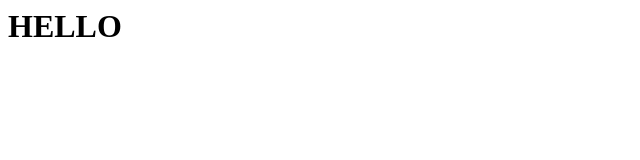
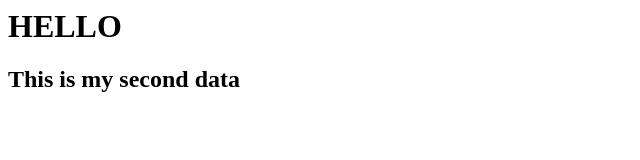
Before and after one commit to ratedcmk/datewithgit-sample, a plain HTML site: page index.html in a window 1280 px wide. Shown: the whole page, without its empty margins (0-640 px from the left). Drawn offline with Linux system fonts and the light colour scheme.

Commit message:
added second line

```diff
--- a/index.html
+++ b/index.html
@@ -1,3 +1,4 @@
 <htmL:5>
     <H1>HELLO</H1>
+    <h2>This is my second data</h2>
 </htmL:5>
```
